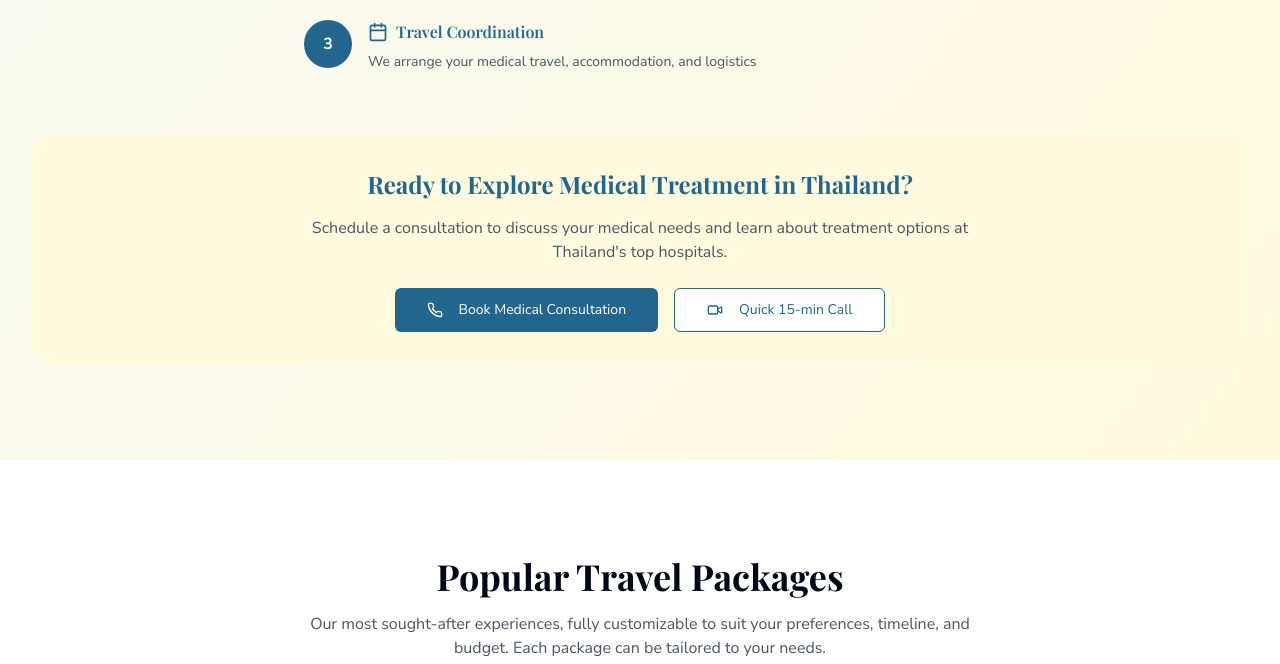
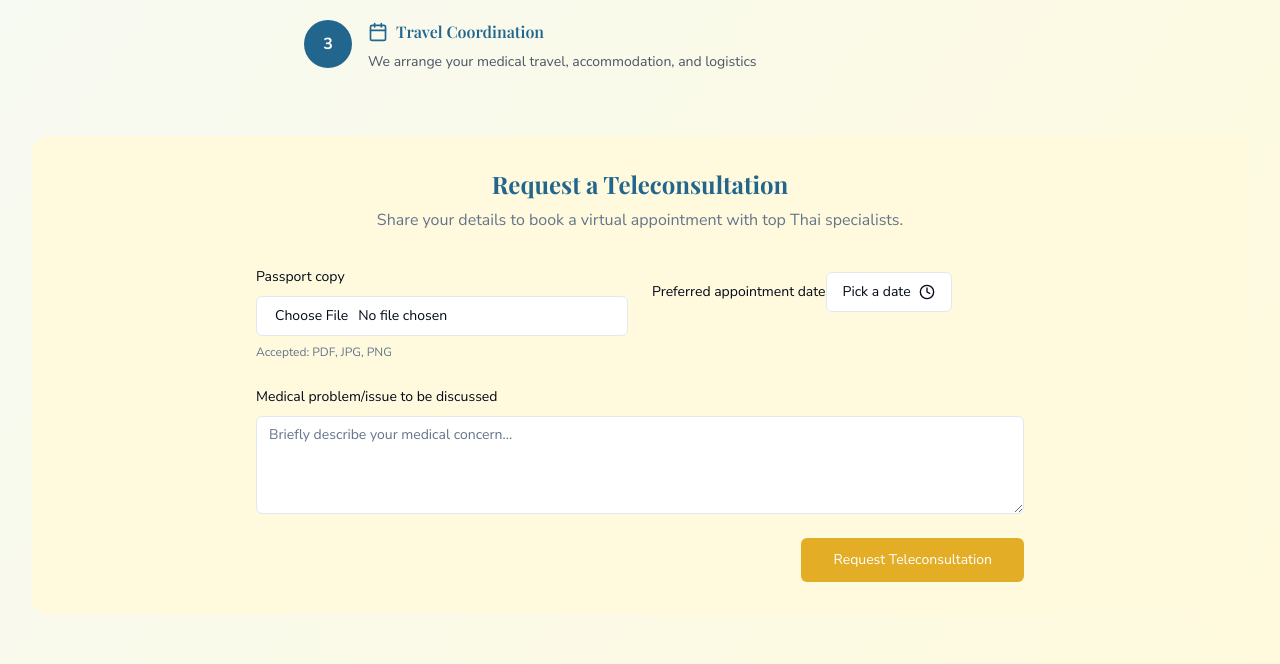
Before and after one commit to shaafijahangir/risingsun-website-lovable, a React (Vite) app: page / in a window 1280 px wide. Shown: the part 2740-3404 px from the top of the page. Built offline with nearby package versions, Linux system fonts and the light colour scheme.

Commit message:
feat: Update medical tourism form
Updated the medical tourism section to include a streamlined teleconsultation request form. The form now captures passport copy, medical problem description, and preferred appointment date, with a modern and user-friendly design.

```diff
--- a/src/components/MedicalTourismSection.tsx
+++ b/src/components/MedicalTourismSection.tsx
@@ -1,6 +1,13 @@
-import React from "react";
+import React, { useState } from "react";
 import { Card, CardContent, CardHeader, CardTitle } from "@/components/ui/card";
 import { Button } from "@/components/ui/button";
+import { Input } from "@/components/ui/input";
+import { Textarea } from "@/components/ui/textarea";
+import { Label } from "@/components/ui/label";
+import { Popover, PopoverTrigger, PopoverContent } from "@/components/ui/popover";
+import { Calendar as DatePickerCalendar } from "@/components/ui/calendar";
+import { useForm } from "react-hook-form";
+import { useToast } from "@/hooks/use-toast";
 import {
   Stethoscope,
   Heart,
@@ -141,6 +148,25 @@ const MedicalTourismSection = () => {
     }
   ];
 
+  // Simple in-section request form state and handlers
+  const { register, handleSubmit, reset } = useForm();
+  const { toast } = useToast();
+  const [appointmentDate, setAppointmentDate] = useState<Date | undefined>();
+
+  const onSubmit = (data: any) => {
+    if (!appointmentDate) {
+      toast({ title: "Select appointment date", description: "Please choose your preferred appointment date.", });
+      return;
+    }
+    // In a real app, send to backend or Supabase storage.
+    toast({
+      title: "Teleconsultation request submitted",
+      description: "We will contact you within 24 hours to confirm your appointment.",
+    });
+    reset();
+    setAppointmentDate(undefined);
+  };
+
   return (
     <section
       id="medical-tourism"
@@ -214,45 +240,73 @@ const MedicalTourismSection = () => {
           </div>
         </div>
 
-        {/* CTA Section */}
-        <div className="bg-[#FFFADD] rounded-2xl p-8 text-center">
-          <h3 className="text-2xl font-bold mb-4 text-[#22668D]">
-            Ready to Explore Medical Treatment in Thailand?
+        {/* Teleconsultation Request (replaces CTA) */}
+        <div className="bg-[#FFFADD] rounded-2xl p-8">
+          <div className="max-w-3xl mx-auto">
+            <h3 className="text-2xl font-bold mb-2 text-[#22668D] text-center">
+              Request a Teleconsultation
             </h3>
-          <p className="text-gray-600 mb-6 max-w-2xl mx-auto">
-            Schedule a consultation to discuss your medical needs and learn about
-            treatment options at Thailand's top hospitals.
+            <p className="text-muted-foreground mb-8 text-center">
+              Share your details to book a virtual appointment with top Thai specialists.
             </p>
-          <div className="flex flex-col sm:flex-row gap-4 justify-center">
+            <form onSubmit={handleSubmit(onSubmit)} className="grid grid-cols-1 md:grid-cols-2 gap-6">
+              {/* Passport Copy */}
+              <div className="space-y-2">
+                <Label htmlFor="passport">Passport copy</Label>
+                <Input
+                  id="passport"
+                  type="file"
+                  accept="image/*,application/pdf"
+                  {...register("passport", { required: true })}
+                  aria-required
+                />
+                <p className="text-xs text-muted-foreground">Accepted: PDF, JPG, PNG</p>
+              </div>
+
+              {/* Preferred Date */}
+              <div className="space-y-2">
+                <Label>Preferred appointment date</Label>
+                <Popover>
+                  <PopoverTrigger asChild>
                     <Button
-              asChild
-              size="lg"
-              className="bg-[#22668D] hover:bg-[#22668D]/90 text-white"
+                      type="button"
+                      variant="outline"
+                      className="justify-start font-normal"
                     >
-              <a
-                href="/medical-consultation"
-                className="flex items-center"
-              >
-                <Phone className="mr-2" size={18} />
-                Book Medical Consultation
-              </a>
+                      {appointmentDate ? appointmentDate.toDateString() : "Pick a date"}
+                      <Clock className="ml-auto" size={18} />
                     </Button>
-            <Button
-              asChild
-              variant="outline"
-              size="lg"
-              className="border-[#22668D] text-[#22668D] hover:bg-[#22668D] hover:text-white"
-            >
-              <a
-                href="https://calendly.com/salimjahangir67/15min"
-                target="_blank"
-                rel="noopener noreferrer"
-                className="flex items-center"
-              >
-                <Video className="mr-2" size={18} />
-                Quick 15-min Call
-              </a>
+                  </PopoverTrigger>
+                  <PopoverContent className="w-auto p-0" align="start">
+                    <DatePickerCalendar
+                      mode="single"
+                      selected={appointmentDate}
+                      onSelect={setAppointmentDate}
+                      initialFocus
+                      className="p-3 pointer-events-auto"
+                    />
+                  </PopoverContent>
+                </Popover>
+              </div>
+
+              {/* Issue */}
+              <div className="space-y-2 md:col-span-2">
+                <Label htmlFor="issue">Medical problem/issue to be discussed</Label>
+                <Textarea
+                  id="issue"
+                  rows={4}
+                  placeholder="Briefly describe your medical concern..."
+                  {...register("issue", { required: true, minLength: 10 })}
+                  aria-required
+                />
+              </div>
+
+              <div className="md:col-span-2 flex flex-col sm:flex-row gap-3 justify-end">
+                <Button type="submit" size="lg">
+                  Request Teleconsultation
                 </Button>
+              </div>
+            </form>
           </div>
         </div>
       </div>
```
Lines whose indentation alone changed are shown as unchanged.
